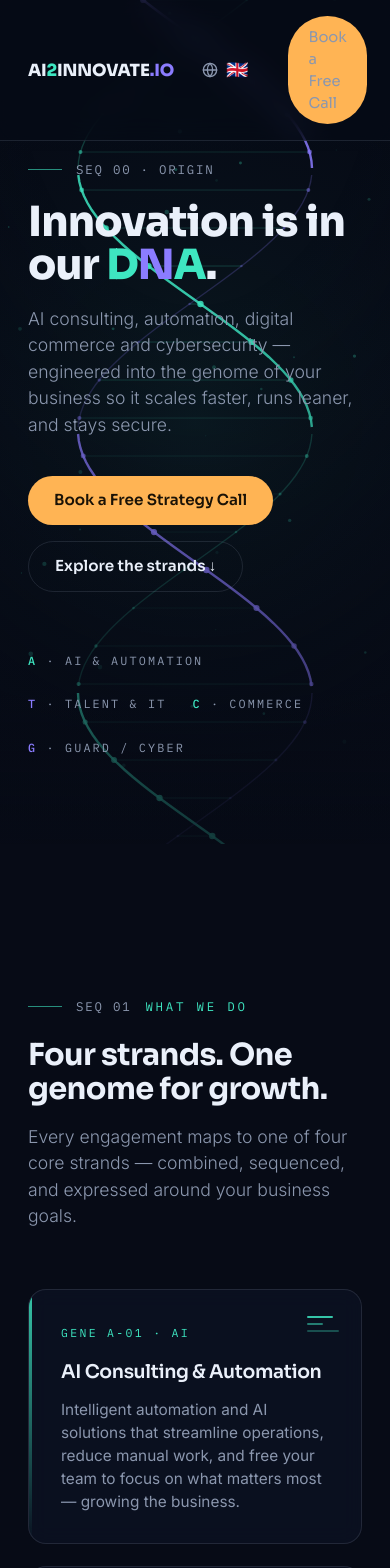
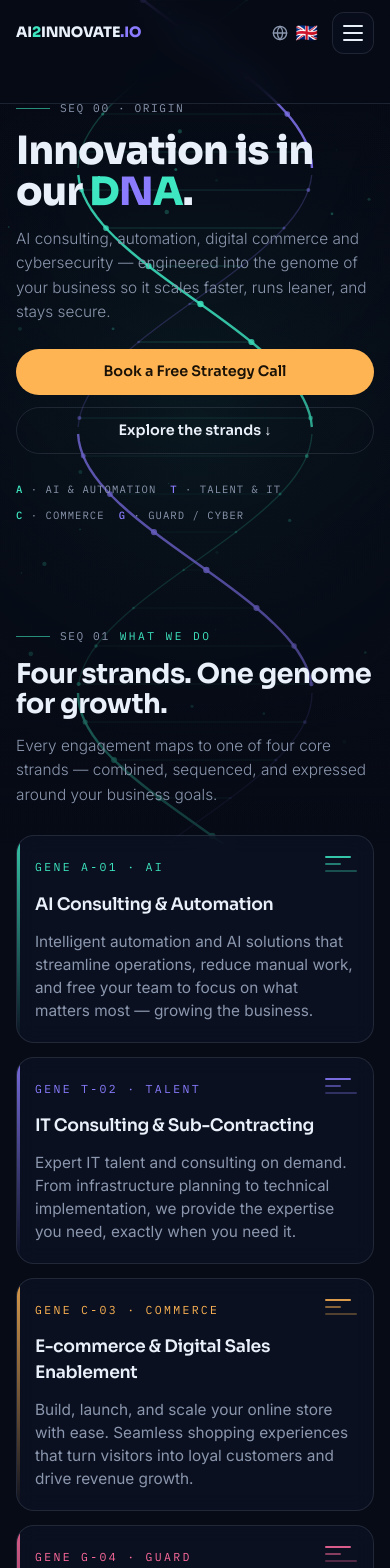
Before and after one commit to AI2Innovate/ai2innovate-io-website, a Next.js app: page / in a window 390 px wide. Shown: the top 1568 px of the page. Built offline with nearby package versions, Linux system fonts and the light colour scheme.

Commit message:
responsive fixed

```diff
--- a/components/dna-home/dna-home.module.css
+++ b/components/dna-home/dna-home.module.css
@@ -53,6 +53,14 @@
 
 .section {
   padding: 130px 0;
+}
+
+.sectionTightTop {
+  padding-top: 0;
+}
+
+.sectionContact {
+  padding-top: 30px;
 }
 
 .eyebrow {
@@ -154,13 +162,13 @@
   color: var(--strand-b);
 }
 
-.navLinks {
+.navDesktop {
   display: flex;
   gap: 30px;
   align-items: center;
 }
 
-.navLinks a {
+.navDesktop a {
   color: var(--mute);
   text-decoration: none;
   font-size: 0.92rem;
@@ -168,9 +176,57 @@
   transition: color 0.2s;
 }
 
-.navLinks a:hover,
-.navLinks a:focus-visible {
+.navDesktop a:hover,
+.navDesktop a:focus-visible {
   color: var(--paper);
+}
+
+.navMobileActions {
+  display: none;
+  align-items: center;
+  gap: 4px;
+}
+
+.menuToggle {
+  display: flex;
+  flex-direction: column;
+  justify-content: center;
+  gap: 5px;
+  width: 42px;
+  height: 42px;
+  padding: 10px;
+  border: 1px solid var(--line);
+  border-radius: 12px;
+  background: rgba(11, 18, 34, 0.55);
+  cursor: pointer;
+}
+
+.menuToggle span {
+  display: block;
+  height: 2px;
+  width: 100%;
+  background: var(--paper);
+  border-radius: 2px;
+  transition:
+    transform 0.25s ease,
+    opacity 0.25s ease;
+  transform-origin: center;
+}
+
+.menuToggle span.menuToggleOpen:nth-child(1) {
+  transform: translateY(7px) rotate(45deg);
+}
+
+.menuToggle span.menuToggleOpen:nth-child(2) {
+  opacity: 0;
+}
+
+.menuToggle span.menuToggleOpen:nth-child(3) {
+  transform: translateY(-7px) rotate(-45deg);
+}
+
+.mobileMenu {
+  display: none;
 }
 
 .btn {
@@ -197,6 +253,13 @@
   outline-offset: 3px;
 }
 
+.btn:disabled {
+  opacity: 0.65;
+  cursor: not-allowed;
+  transform: none;
+  box-shadow: none;
+}
+
 .btnAmber {
   background: var(--amber);
   color: #1a1206;
@@ -221,6 +284,7 @@
 .navCta {
   padding: 10px 20px;
   font-size: 0.86rem;
+  white-space: nowrap;
 }
 
 .lang :global(button) {
@@ -802,49 +866,482 @@
 }
 
 /* ---------- responsive ---------- */
-@media (max-width: 960px) {
+
+/* Large tablet / small laptop: hamburger + balanced grids */
+@media (max-width: 1100px) {
+  .wrap {
+    padding: 0 24px;
+  }
+
+  .navIn {
+    padding: 14px 24px;
+    gap: 12px;
+  }
+
+  .navDesktop {
+    display: none;
+  }
+
+  .navMobileActions {
+    display: flex;
+  }
+
+  .mobileMenu {
+    display: flex;
+    flex-direction: column;
+    gap: 4px;
+    padding: 12px 24px 24px;
+    border-top: 1px solid var(--line);
+    background: rgba(7, 11, 22, 0.96);
+    backdrop-filter: blur(16px);
+    -webkit-backdrop-filter: blur(16px);
+    max-height: 0;
+    overflow: hidden;
+    opacity: 0;
+    pointer-events: none;
+    transition:
+      max-height 0.3s ease,
+      opacity 0.25s ease,
+      padding 0.3s ease;
+  }
+
+  .mobileMenuOpen {
+    max-height: 480px;
+    opacity: 1;
+    pointer-events: auto;
+    padding: 16px 24px 28px;
+  }
+
+  .mobileMenu a:not(.mobileMenuCta) {
+    color: var(--paper);
+    text-decoration: none;
+    font-size: 1.08rem;
+    font-weight: 500;
+    padding: 14px 4px;
+    border-bottom: 1px solid var(--line);
+    transition: color 0.2s;
+  }
+
+  .mobileMenu a:not(.mobileMenuCta):hover,
+  .mobileMenu a:not(.mobileMenuCta):focus-visible {
+    color: var(--strand-a);
+  }
+
+  .mobileMenuCta {
+    margin-top: 18px;
+    justify-content: center;
+    width: 100%;
+    max-width: 420px;
+    align-self: center;
+    text-align: center;
+    white-space: normal;
+    line-height: 1.25;
+  }
+
+  .hero {
+    min-height: auto;
+    padding: 130px 0 72px;
+  }
+
   .heroGrid {
     grid-template-columns: 1fr;
+    gap: 0;
   }
-  .genes,
-  .helixStats,
-  .contactGrid {
-    grid-template-columns: 1fr;
+
+  .h1 {
+    font-size: clamp(2.3rem, 5.5vw, 3.6rem);
   }
+
+  .h2 {
+    font-size: clamp(1.7rem, 3.4vw, 2.4rem);
+    max-width: 24ch;
+  }
+
+  .section {
+    padding: 88px 0;
+  }
+
+  .sectionTightTop {
+    padding-top: 0;
+  }
+
+  .sectionContact {
+    padding-top: 28px;
+  }
+
+  .genes {
+    grid-template-columns: repeat(2, 1fr);
+    gap: 18px;
+    margin-top: 44px;
+  }
+
+  .gene {
+    padding: 28px 24px 26px;
+  }
+
   .codons {
     grid-template-columns: repeat(2, 1fr);
+    gap: 16px;
+    margin-top: 44px;
   }
+
+  .strandList {
+    margin-top: 48px;
+  }
+
+  .product {
+    grid-template-columns: 48px minmax(140px, 200px) 1fr;
+    gap: 14px;
+    padding: 24px 0;
+  }
+
+  .arrow {
+    display: none;
+  }
+
+  .helixStats {
+    grid-template-columns: repeat(3, 1fr);
+    gap: 16px;
+    margin-top: 44px;
+  }
+
+  .stat {
+    padding: 28px 22px;
+  }
+
+  .ctaBand {
+    padding: 52px 36px;
+  }
+
+  .contactGrid {
+    grid-template-columns: 1fr 1fr;
+    gap: 36px;
+    margin-top: 44px;
+  }
+
+  .footGrid {
+    grid-template-columns: 1.3fr 1fr 1fr 1fr;
+    gap: 28px;
+  }
+
+  .footer {
+    padding: 46px 0 34px;
+  }
+}
+
+/* Tablet portrait / compact tablet */
+@media (max-width: 900px) {
+  .wrap {
+    padding: 0 22px;
+  }
+
+  .navIn,
+  .mobileMenu,
+  .mobileMenuOpen {
+    padding-left: 22px;
+    padding-right: 22px;
+  }
+
+  .hero {
+    padding: 120px 0 64px;
+  }
+
+  .h1 {
+    font-size: clamp(2.15rem, 6vw, 3.1rem);
+  }
+
+  .h2 {
+    font-size: clamp(1.6rem, 4vw, 2.2rem);
+    max-width: 22ch;
+  }
+
+  .lede {
+    font-size: 1.02rem;
+    margin-top: 14px;
+  }
+
+  .section {
+    padding: 76px 0;
+  }
+
+  .sectionContact {
+    padding-top: 24px;
+  }
+
+  .heroCtas {
+    margin-top: 28px;
+    gap: 12px;
+  }
+
+  .geneTicker {
+    margin-top: 36px;
+    gap: 14px 18px;
+    letter-spacing: 0.12em;
+    font-size: 0.7rem;
+  }
+
+  .genes {
+    gap: 16px;
+    margin-top: 36px;
+  }
+
+  .gene {
+    padding: 24px 20px 22px;
+  }
+
+  .codons {
+    gap: 14px;
+    margin-top: 36px;
+  }
+
+  .codon {
+    padding: 20px 18px;
+  }
+
   .product {
     grid-template-columns: 44px 1fr;
     grid-template-rows: auto auto;
     row-gap: 8px;
+    padding: 22px 0;
+    gap: 12px;
   }
+
   .productDesc {
     grid-column: 2;
   }
-  .arrow {
-    display: none;
+
+  .helixStats {
+    grid-template-columns: 1fr;
+    gap: 14px;
+    margin-top: 36px;
   }
+
+  .stat {
+    padding: 24px 20px;
+  }
+
+  .ctaBand {
+    padding: 42px 28px;
+  }
+
+  .ctaBand .lede {
+    margin: 0 auto 28px;
+  }
+
+  .ctaPerks {
+    margin-top: 24px;
+    gap: 14px 18px;
+  }
+
+  .contactGrid {
+    grid-template-columns: 1fr;
+    gap: 36px;
+    margin-top: 36px;
+  }
+
+  .mobileMenuCta {
+    max-width: none;
+  }
+
   .footGrid {
     grid-template-columns: 1fr 1fr;
+    gap: 28px;
   }
-  .navLinks a:not(.navCta) {
-    display: none;
+
+  .footBrand {
+    grid-column: 1 / -1;
   }
-  .ctaBand {
-    padding: 50px 26px;
-  }
-  .section {
-    padding: 90px 0;
+
+  .copyright {
+    margin-top: 32px;
+    padding-top: 20px;
   }
 }
 
-@media (max-width: 560px) {
+/* Phones */
+@media (max-width: 640px) {
+  .wrap {
+    padding: 0 16px;
+  }
+
+  .navIn {
+    padding: 12px 16px;
+    gap: 8px;
+  }
+
+  .logo {
+    font-size: 0.9rem;
+  }
+
+  .mobileMenu,
+  .mobileMenuOpen {
+    padding-left: 16px;
+    padding-right: 16px;
+  }
+
+  .mobileMenu a:not(.mobileMenuCta) {
+    font-size: 1.02rem;
+    padding: 13px 2px;
+  }
+
+  .btn {
+    padding: 12px 20px;
+    font-size: 0.9rem;
+  }
+
+  .hero {
+    padding: 100px 0 48px;
+  }
+
+  .h1 {
+    font-size: clamp(1.95rem, 10vw, 2.6rem);
+  }
+
+  .h2 {
+    max-width: none;
+    font-size: clamp(1.45rem, 7vw, 1.9rem);
+  }
+
+  .h3 {
+    font-size: 1.08rem;
+  }
+
+  .lede {
+    font-size: 0.96rem;
+    line-height: 1.6;
+  }
+
+  .eyebrow {
+    margin-bottom: 14px;
+    gap: 10px;
+    font-size: 0.7rem;
+  }
+
+  .section {
+    padding: 56px 0;
+  }
+
+  .sectionTightTop {
+    padding-top: 0;
+  }
+
+  .sectionContact {
+    padding-top: 16px;
+  }
+
+  .heroCtas {
+    margin-top: 24px;
+    flex-direction: column;
+    align-items: stretch;
+  }
+
+  .heroCtas .btn {
+    justify-content: center;
+    width: 100%;
+  }
+
+  .geneTicker {
+    margin-top: 28px;
+    gap: 10px 14px;
+    letter-spacing: 0.1em;
+    font-size: 0.66rem;
+  }
+
+  .genes {
+    grid-template-columns: 1fr;
+    margin-top: 28px;
+    gap: 14px;
+  }
+
+  .gene {
+    padding: 22px 18px 20px;
+  }
+
+  .pairs {
+    right: 16px;
+    top: 20px;
+  }
+
   .codons {
     grid-template-columns: 1fr;
+    margin-top: 28px;
+    gap: 12px;
   }
+
+  .strandList {
+    margin-top: 32px;
+  }
+
+  .strandList::before {
+    left: 11px;
+  }
+
+  .product {
+    padding: 18px 0;
+    gap: 10px;
+  }
+
+  .productName {
+    font-size: 1rem;
+  }
+
+  .helixStats {
+    margin-top: 28px;
+    gap: 12px;
+  }
+
+  .stat {
+    padding: 22px 18px;
+  }
+
+  .ctaBand {
+    padding: 32px 18px;
+    border-radius: 20px;
+  }
+
+  .ctaBand .lede {
+    margin: 0 auto 24px;
+  }
+
+  .ctaPerks {
+    margin-top: 20px;
+    gap: 12px;
+    flex-direction: column;
+    align-items: center;
+  }
+
+  .ctaPerks span {
+    font-size: 0.7rem;
+    letter-spacing: 0.12em;
+  }
+
+  .contactGrid {
+    gap: 28px;
+    margin-top: 28px;
+  }
+
+  .field input,
+  .field textarea {
+    padding: 12px 14px;
+    font-size: 0.95rem;
+  }
+
   .footGrid {
     grid-template-columns: 1fr;
+    gap: 28px;
+  }
+
+  .footBrand {
+    grid-column: auto;
+  }
+
+  .footer {
+    padding: 36px 0 28px;
+  }
+
+  .copyright {
+    margin-top: 28px;
+    gap: 8px;
   }
 }
 
--- a/components/dna-home/dna-home.tsx
+++ b/components/dna-home/dna-home.tsx
@@ -36,6 +36,7 @@ export function DnaHome() {
 
   const rootRef = useRef<HTMLDivElement | null>(null)
   const canvasRef = useRef<HTMLCanvasElement | null>(null)
+  const [isMobileMenuOpen, setIsMobileMenuOpen] = useState(false)
   const [isSubmitting, setIsSubmitting] = useState(false)
   const [submitStatus, setSubmitStatus] = useState<{
     type: "success" | "error"
@@ -85,6 +86,23 @@ export function DnaHome() {
       document.body.style.background = prevBg
     }
   }, [])
+
+  useEffect(() => {
+    document.body.style.overflow = isMobileMenuOpen ? "hidden" : ""
+    return () => {
+      document.body.style.overflow = ""
+    }
+  }, [isMobileMenuOpen])
+
+  useEffect(() => {
+    const onResize = () => {
+      if (window.innerWidth > 1100) setIsMobileMenuOpen(false)
+    }
+    window.addEventListener("resize", onResize)
+    return () => window.removeEventListener("resize", onResize)
+  }, [])
+
+  const closeMobileMenu = () => setIsMobileMenuOpen(false)
 
   useEffect(() => {
     const root = rootRef.current
@@ -174,7 +192,7 @@ export function DnaHome() {
       accent.g = lerp(accent.g, accentTarget.g, 0.03)
       accent.b = lerp(accent.b, accentTarget.b, 0.03)
 
-      const isMobile = W < 960
+      const isMobile = W < 1100
       const docH = Math.max(1, document.documentElement.scrollHeight - H)
       const prog = Math.min(1, scrollY / docH)
       const cx = isMobile ? W * 0.5 : W * (0.72 - 0.24 * Math.sin(prog * Math.PI))
@@ -361,10 +379,11 @@ export function DnaHome() {
 
       <nav className={styles.nav}>
         <div className={styles.navIn}>
-          <a className={styles.logo} href="#top">
+          <a className={styles.logo} href="#top" onClick={closeMobileMenu}>
             AI<b>2</b>INNOVATE<span className={styles.io}>.IO</span>
           </a>
-          <div className={styles.navLinks}>
+
+          <div className={styles.navDesktop}>
             <a href="#services">{t.nav.services}</a>
             <a href="#industries">{t.nav.industries}</a>
             <a href="#solutions">{t.nav.solutions}</a>
@@ -376,6 +395,45 @@ export function DnaHome() {
               {t.nav.bookFreeCall}
             </a>
           </div>
+
+          <div className={styles.navMobileActions}>
+            <div className={styles.lang}>
+              <LanguageSwitcher />
+            </div>
+            <button
+              type="button"
+              className={styles.menuToggle}
+              aria-label={isMobileMenuOpen ? "Close menu" : "Open menu"}
+              aria-expanded={isMobileMenuOpen}
+              onClick={() => setIsMobileMenuOpen((open) => !open)}
+            >
+              <span className={isMobileMenuOpen ? styles.menuToggleOpen : undefined} />
+              <span className={isMobileMenuOpen ? styles.menuToggleOpen : undefined} />
+              <span className={isMobileMenuOpen ? styles.menuToggleOpen : undefined} />
+            </button>
+          </div>
+        </div>
+
+        <div className={[styles.mobileMenu, isMobileMenuOpen ? styles.mobileMenuOpen : ""].join(" ")}>
+          <a href="#services" onClick={closeMobileMenu}>
+            {t.nav.services}
+          </a>
+          <a href="#industries" onClick={closeMobileMenu}>
+            {t.nav.industries}
+          </a>
+          <a href="#solutions" onClick={closeMobileMenu}>
+            {t.nav.solutions}
+          </a>
+          <a href="#why-us" onClick={closeMobileMenu}>
+            {t.nav.whyUs}
+          </a>
+          <a
+            href="#contact"
+            className={[styles.btn, styles.btnAmber, styles.mobileMenuCta].join(" ")}
+            onClick={closeMobileMenu}
+          >
+            {t.nav.bookFreeCall}
+          </a>
         </div>
       </nav>
 
@@ -626,7 +684,7 @@ export function DnaHome() {
         </section>
 
         {/* CTA */}
-        <section className={styles.section} data-color="#FFB454" style={{ paddingTop: 0 }}>
+        <section className={[styles.section, styles.sectionTightTop].join(" ")} data-color="#FFB454">
           <div className={styles.wrap}>
             <div className={[styles.ctaBand, styles.reveal].join(" ")} data-reveal="1">
               <h2 className={styles.h2}>{t.cta.title}</h2>
@@ -644,7 +702,7 @@ export function DnaHome() {
         </section>
 
         {/* CONTACT */}
-        <section id="contact" className={styles.section} data-color="#8B7CFF" style={{ paddingTop: 30 }}>
+        <section id="contact" className={[styles.section, styles.sectionContact].join(" ")} data-color="#8B7CFF">
           <div className={styles.wrap}>
             <div className={[styles.eyebrow, styles.reveal].join(" ")} data-reveal="1">
               <span className={styles.seq}>SEQ 05</span> {t.contact.eyebrow}
```
